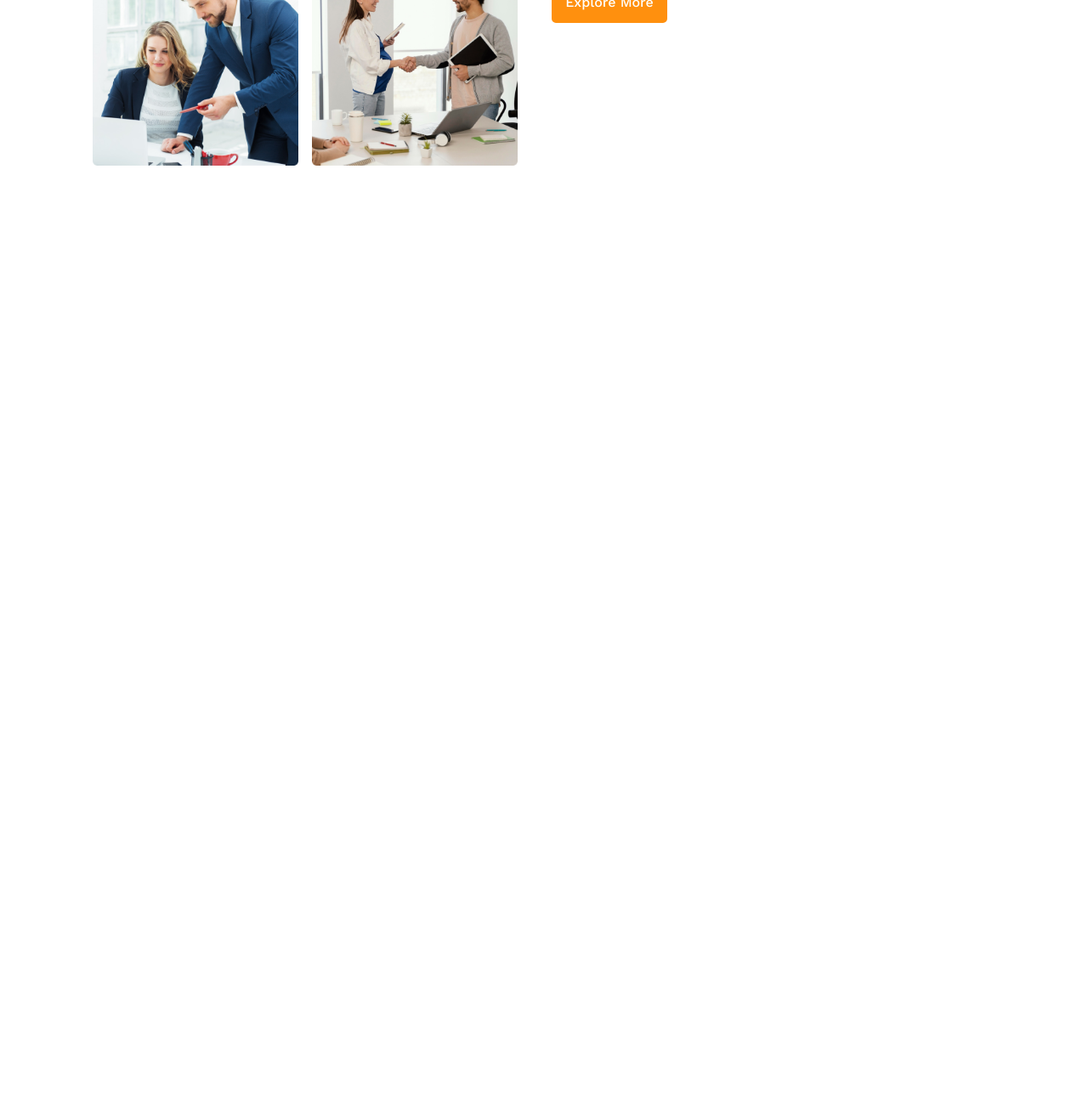
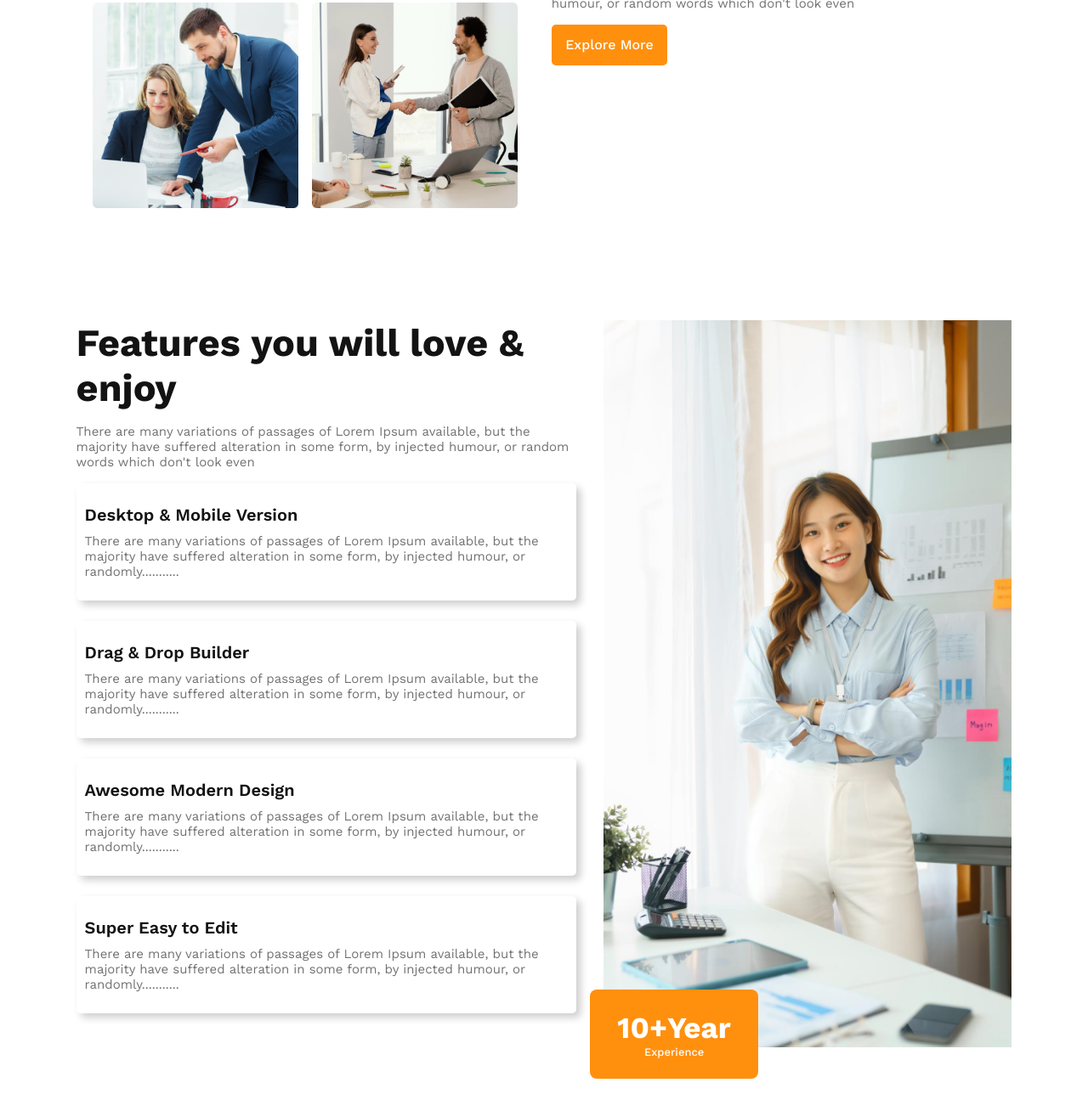
Before and after one commit to Limon-0007/assignment-2, a plain HTML site: page index.html in a window 1280 px wide. Shown: the part 1274-2582 px from the top of the page at 85% size. Before the commit the page ends 1501 px from the top, so only its background shows below. Drawn offline with nearby package versions, Linux system fonts and the light colour scheme.

Commit message:
added more features section

```diff
--- a/css/style.css
+++ b/css/style.css
@@ -122,6 +122,8 @@ nav ul li a:hover {
   display: flex;
   gap: 2.5rem;
   padding: 2rem;
+  margin-top: 50px;
+  margin-bottom: 100px;
 }
 
 .features-images {
@@ -184,6 +186,80 @@ nav ul li a:hover {
     background-color: var(--clr-4);
   }
 
+  /* --------more feature section starts from here--------- */
+
+  .more-features {
+    display: grid;
+    grid-gap: 2rem;
+    grid-template-areas: "t t t t t t t i i i i i";
+    max-width: 86%;
+    margin: 0 auto;
+  }
+
+  .more-feature-texts {
+    grid-area: t;
+  }
+
+  .more-feature-title {
+    font-weight: var(--font-weight-4);
+    font-size: 45px;
+    color: var(--clr-2);
+    margin-bottom: 1rem;
+  }
+
+  .more-feature-texts {
+    font-weight: var(--font-weight-1);
+    font-size: 15px;
+    color: var(--clr-3);
+    margin-bottom: 1rem;
+  }
+
+  .more-feature-cards > .cards {
+    margin-bottom: 1.5rem;
+    padding: 25px 10px;
+    box-shadow: 5px 5px 10px rgba(0,0,0,0.2);
+    border-radius: 5px;
+  }
+
+  .cards .card-title {
+    color: var(--clr-2);
+    font-weight: var(--font-weight-3);
+    font-size: 20px;
+    margin-bottom: 10px;
+  }
+
+  .cards .card-body {
+    color: var(--clr-3);
+    font-size: 15px;
+    font-weight: var(--font-weight-1);
+  }
+  .more-features-images {
+    grid-area: i;
+  }
+
+  .more-features-images img {
+    height: 100%;
+    width: 100%;
+    object-fit: cover;
+  }
+
+  .more-features-images button {
+    border: none;
+    padding: 1.5rem 2rem;
+    background-color: var(--clr-1);
+    color: var(--clr-4);
+    position: relative;
+    bottom: 4.5rem;
+    left: -1rem;
+   font-size: 13px;
+   font-weight: var(--font-weight-2);
+   border-radius: 8px;
+  }
+  .more-features-images button span {
+   font-size: 35px;
+   font-weight: var(--font-weight-4);
+  }
+
 /* ---------responsive section--------- */
 
 @media screen and (max-width: 820px) {
@@ -195,11 +271,17 @@ nav ul li a:hover {
         height: 100%;
         width: 100%;
       }
-}
+    }
+
 @media screen and (max-width: 768px) {
     .features {
         display: flex;
         flex-direction: column;
+      }
+
+      .more-features {
+        display: flex;
+        flex-direction: column-reverse;
       }
 }
 
@@ -242,4 +324,9 @@ nav ul li a:hover {
     height: 100%;
     width: 100%;
   }
+
+  .more-features {
+    display: flex;
+    flex-direction: column-reverse;
+  }
 }
--- a/index.html
+++ b/index.html
@@ -74,6 +74,45 @@
           </div>
         </div>
       </section>
+      <!-- --------more feature section starts from here------- -->
+      <section>
+        <div class="more-features">
+            <div class="more-feature-texts">
+                <h3 class="more-feature-title">Features you will love & enjoy</h3>
+                <p class="more-feature-texts">There are many variations of passages of Lorem Ipsum available, but the majority have suffered alteration in some form, by injected humour, or random words which don't look even</p>
+
+                <!-- cards -->
+
+                <div class="more-feature-cards">
+                    <div class="cards">
+                        <h3 class="card-title">Desktop & Mobile Version</h3>
+                        <p class="card-body">There are many variations of passages of Lorem Ipsum available, but the majority have suffered alteration in some form, by injected humour, or randomly...........</p>
+                    </div>
+
+                    <div class="cards">
+                        <h3 class="card-title">Drag & Drop Builder</h3>
+                        <p class="card-body">There are many variations of passages of Lorem Ipsum available, but the majority have suffered alteration in some form, by injected humour, or randomly...........</p>
+                    </div>
+
+                    <div class="cards">
+                        <h3 class="card-title">Awesome Modern Design</h3>
+                        <p class="card-body">There are many variations of passages of Lorem Ipsum available, but the majority have suffered alteration in some form, by injected humour, or randomly...........</p>
+                    </div>
+
+                    <div class="cards">
+                        <h3 class="card-title">Super Easy to Edit</h3>
+                        <p class="card-body">There are many variations of passages of Lorem Ipsum available, but the majority have suffered alteration in some form, by injected humour, or randomly...........</p>
+                    </div>
+                </div>
+            </div>
+            <!-- image -->
+            <div class="more-features-images">
+                <img src="images/architect.png" alt="image not found">
+                <button disabled><span>10+Year</span> <br>
+                    Experience</button>
+            </div>
+        </div>
+      </section>
     </main>
   </body>
 </html>
```
